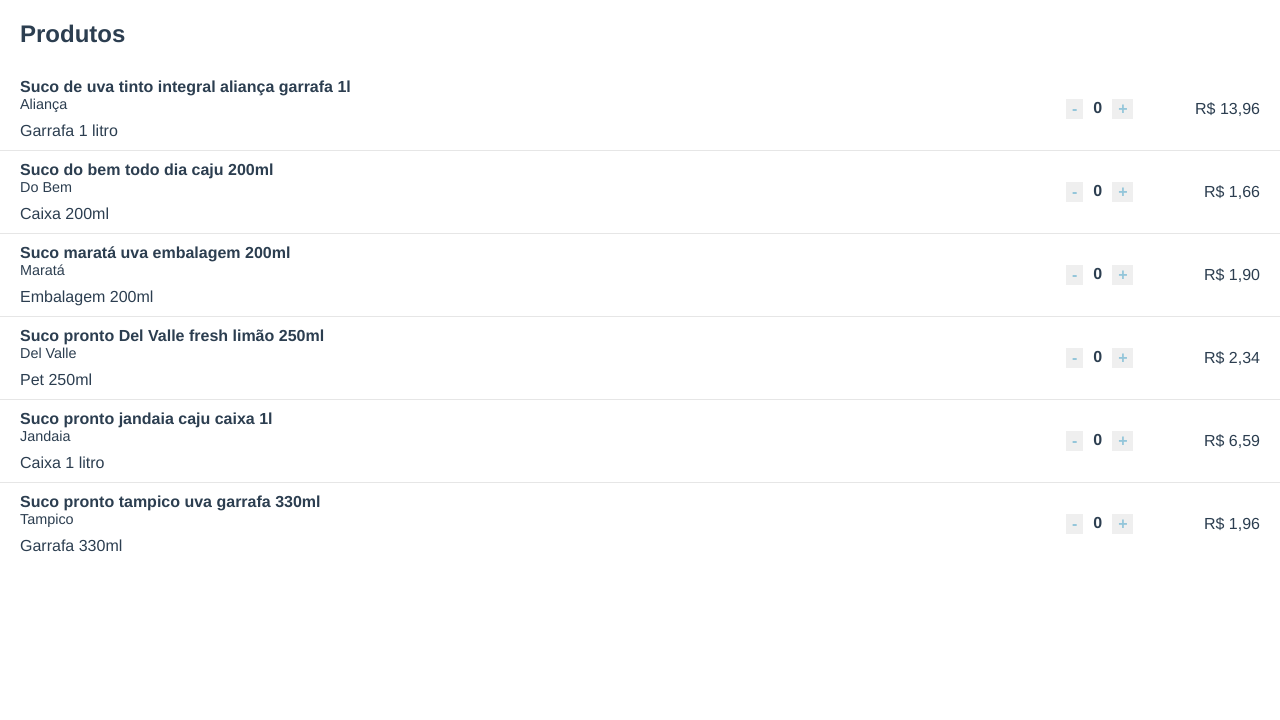
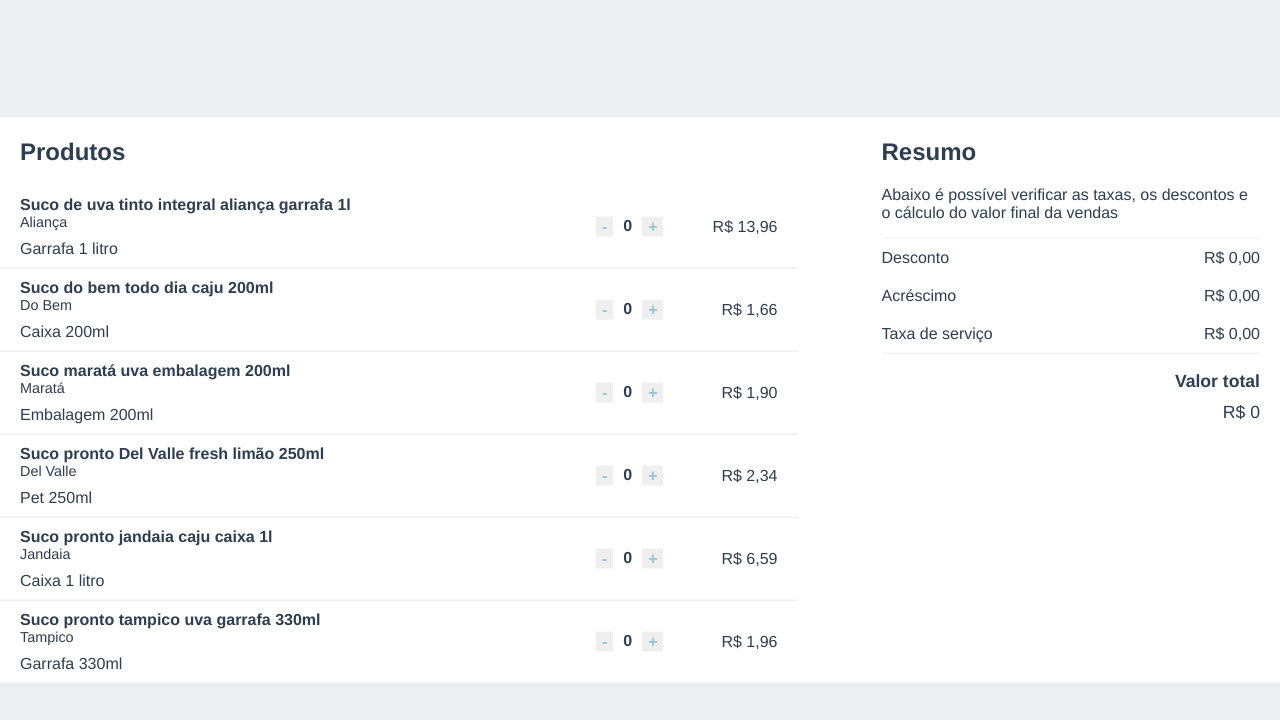
Before and after one commit to savilasaraiva/dev-academy-checkout-frontend, a Vue app: page / in a window 1280 px wide. Shown: the top 720 px of the page. Built offline with nearby package versions, Linux system fonts and the light colour scheme.

Commit message:
Implements the component HomePaymentSummary

```diff
--- a/src/App.vue
+++ b/src/App.vue
@@ -6,11 +6,15 @@
 
 <style lang="stylus">
 #app
+  width 100vw
+  height 100vh
+  position relative
   font-family 'Avenir', Helvetica, Arial, sans-serif
   -webkit-font-smoothing antialiased
   -moz-osx-font-smoothing grayscale
   text-align center
   color #2c3e50
+  background-color #edeef2
 
 body
   margin 0
--- a/src/pages/home/Home.vue
+++ b/src/pages/home/Home.vue
@@ -1,25 +1,46 @@
 <template>
     <div class="home">
-    <home-product-list />
-    <home-payment-summary />
+        <home-product-list class="product-list" />
+        <home-payment-summary class="payment-summary" />
     </div>
 </template>
 
 <script>
-import HomeProductList from './components/HomeProductList';
-import HomePaymentSummary from './components/HomePaymentSummary';
+import HomeProductList from "./components/HomeProductList";
+import HomePaymentSummary from "./components/HomePaymentSummary";
 
 export default {
-  name: 'Home',
+    name: "Home",
     components: {
         HomeProductList,
         HomePaymentSummary
     }
-}
+};
 </script>
 
 <style lang="stylus">
 .home
     width 100%
-    height 100%
+    background-color #fff
+
+@media screen and (min-width: 950px)
+    .home
+        display flex
+        position absolute
+        top 50%
+        left 50%
+        transform translate(-50%, -50%)
+
+    .product-list
+        margin-right  5%
+
+@media screen and (min-width: 1300px)
+    .home
+        display flex
+        width 90%
+        position absolute
+        top 50%
+        left 50%
+        transform translate(-50%, -50%)
+
 </style>
--- a/src/pages/home/components/HomePaymentSummary.vue
+++ b/src/pages/home/components/HomePaymentSummary.vue
@@ -1,10 +1,73 @@
 <template>
-    <div class="home-payment-summary container"></div>
+    <div class="home-payment-summary">
+        <h2 class="title">Resumo</h2>
+        <p class="description">Abaixo é possível verificar as taxas, os descontos e o cálculo do valor final da vendas </p>
+        <div class="billing-info">
+            <div class="discount">
+                <p class="key">Desconto</p>
+                <p class="value">R$ 0,00</p>
+            </div>
+            <div class="tax">
+                <p class="key">Acréscimo</p>
+                <p class="value">R$ 0,00</p>
+            </div>
+            <div class="tax">
+                <p class="key">Taxa de serviço</p>
+                <p class="value">R$ 0,00</p>
+            </div>
+        </div>
+        <div class="total-value">
+            <p class="total">Valor total</p>
+            <p class="value">R$ {{ totalValue }}</p>
+        </div>
+    </div>
 </template>
 
+<script>
+import { createNamespacedHelpers } from 'vuex'
+
+const { mapGetters } = createNamespacedHelpers('products')
+
+export default {
+    name: 'HomePaymentSummary',
+    computed: {
+        ...mapGetters(['totalValue'])
+    }
+}
+</script>
+
 <style lang="stylus">
-    .container
-        width 100%
-        height 100%
-        background-color #000
+.home-payment-summary
+    padding 0 20px
+
+.title, .description
+    text-align left
+
+.billing-info
+    border-top 1px solid #eee
+    border-bottom 1px solid #eee
+
+    div
+        display flex
+        justify-content space-between
+
+        p
+            margin 10px 0
+
+    .key
+        text-align left
+
+    .value
+        text-align right
+
+.total-value
+    text-align right
+    font-size 1.1rem
+
+    .total
+        font-weight 700
+        margin-bottom 10px
+
+    .value
+        margin 0
 </style>
--- a/src/pages/home/components/HomeProductList.vue
+++ b/src/pages/home/components/HomeProductList.vue
@@ -28,7 +28,6 @@
 
 .title
     text-align left
-    // margin 0
     padding 0px 20px
 
 .product-item + .product-item
--- a/src/store/modules/products.js
+++ b/src/store/modules/products.js
@@ -54,7 +54,11 @@
     products
 }
 
-const getters = {}
+const getters = {
+    totalValue(state) {
+        return state.products.reduce((total, product) => total + product.quantity * product.price, 0)
+    }
+}
 
 const actions = {}
 
```
Also changed, not shown: src/pages/home/components/HomeProductListItem.vue (line endings or trailing spaces). Lines whose indentation alone changed are shown as unchanged.
